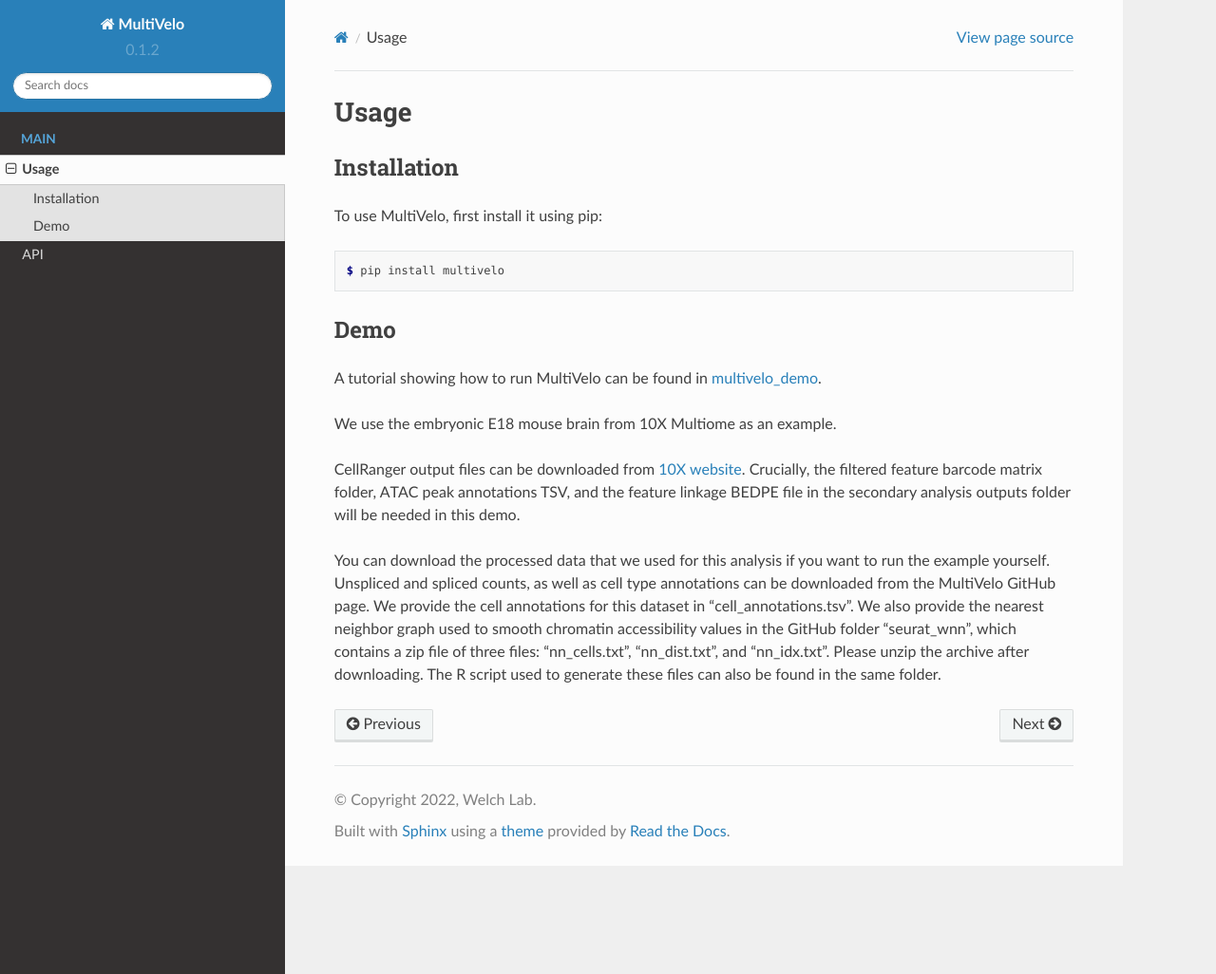
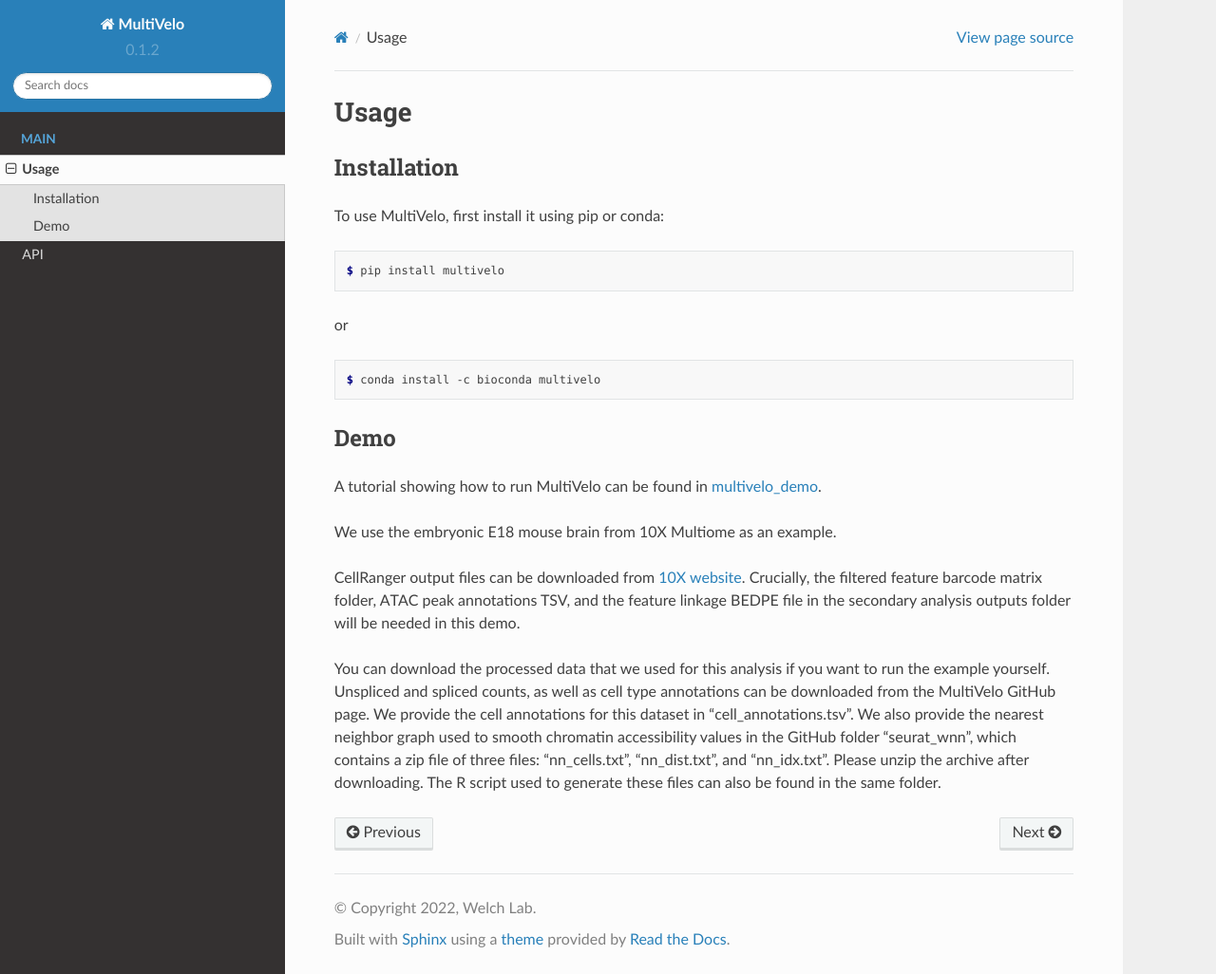
Before and after one commit to welch-lab/MultiVelo, a Sphinx documentation site: the page built from docs/usage.rst, in a window 1280 px wide and 1026 px high. Shown: the whole window at 95% size. Built offline with Sphinx 7.4.7 and the Read the Docs theme 2.0.0, drawn with Linux system fonts in a browser that asks for light colours; pages that are not in the unit, such as notebooks, are missing from menus.

Commit message:
update doc

```diff
--- a/docs/usage.rst
+++ b/docs/usage.rst
@@ -6,11 +6,17 @@
 Installation
 ------------
 
-To use MultiVelo, first install it using pip:
+To use MultiVelo, first install it using pip or conda:
 
 .. code-block:: console
 
    $ pip install multivelo
+
+or
+
+.. code-block:: console
+
+   $ conda install -c bioconda multivelo
 
 Demo
 ----
```
